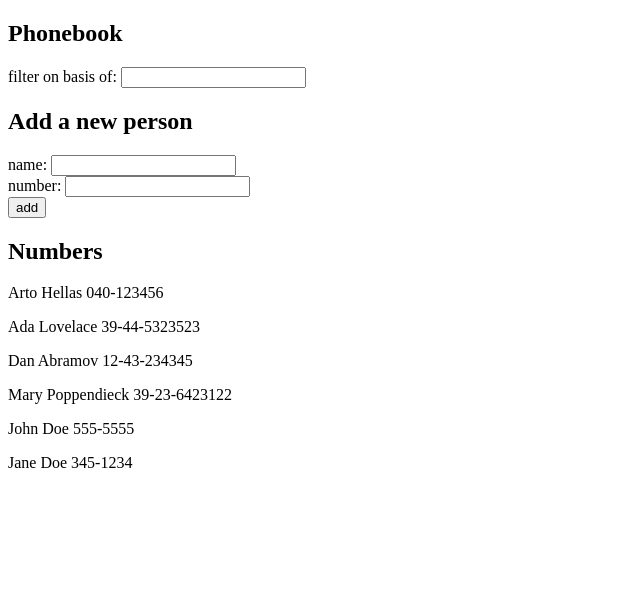
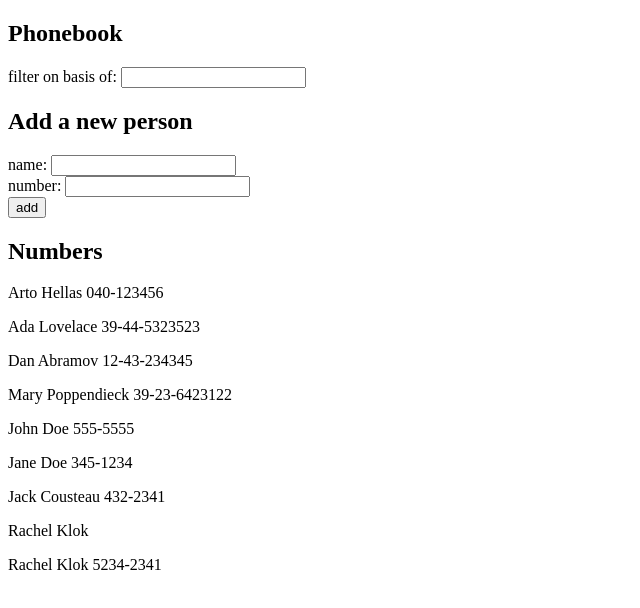
Before and after one commit to paulreyneveld/oftpart2, a React (Create React App) app in the folder phonebook/: page / in a window 1280 px wide. Shown: the top 608 px of the page, without its empty margins (0-640 px from the left). Built offline with nearby package versions, Linux system fonts and the light colour scheme; data requests are answered from the project's data file.

Commit message:
Added functionality through 2.16

```diff
--- a/phonebook/db.json
+++ b/phonebook/db.json
@@ -29,6 +29,21 @@
       "name": "Jane Doe",
       "number": "345-1234",
       "id": 6
+    },
+    {
+      "name": "Jack Cousteau",
+      "number": "432-2341",
+      "id": 7
+    },
+    {
+      "name": "Rachel",
+      "number": "Klok",
+      "id": 8
+    },
+    {
+      "name": "Rachel Klok",
+      "number": "5234-2341",
+      "id": 9
     }
   ]
 }
--- a/phonebook/src/App.js
+++ b/phonebook/src/App.js
@@ -1,8 +1,8 @@
 import React, { useEffect, useState } from 'react';
-import axios from 'axios';
 import Filter from './components/filter';
 import PersonForm from './components/personform';
 import Person from './components/person';
+import peopleService from './services/people';
 
 const App = () => {
 
@@ -12,10 +12,10 @@ const App = () => {
     const [ newSearch, setNewSearch ] = useState([]);
 
     const getDataHook = () => {
-        axios
-            .get("http://localhost:3001/persons")
-            .then(response => {
-                setPersons(response.data);
+            peopleService
+            .getAll()
+            .then(persons => {
+                setPersons(persons);
             });
     }
 
@@ -45,8 +45,9 @@ const App = () => {
             alert(`${newName} already exists in phonebook`);
         }
         else {
-            axios.post('http://localhost:3001/persons', personObject)
-            .then(response => console.log(response));
+            peopleService
+            .create(personObject)
+            .then(newPerson => console.log(newPerson));
 
             setPersons(persons.concat(personObject));
             setNewName('');
--- /dev/null
+++ b/phonebook/src/services/people.js
@@ -0,0 +1,17 @@
+import axios from 'axios';
+const baseUrl = 'http://localhost:3001/persons';
+
+const getAll = () => {
+    const request = axios.get(baseUrl);
+    return request.then(response => response.data)
+}
+
+const create = newObject => {
+    const request = axios.post(baseUrl, newObject)
+    return request.then(response => response.data)
+}
+
+export default {
+    getAll,
+    create
+}
```
Also changed, not shown: 1 other file (tests, documents, lock files or other folders).
